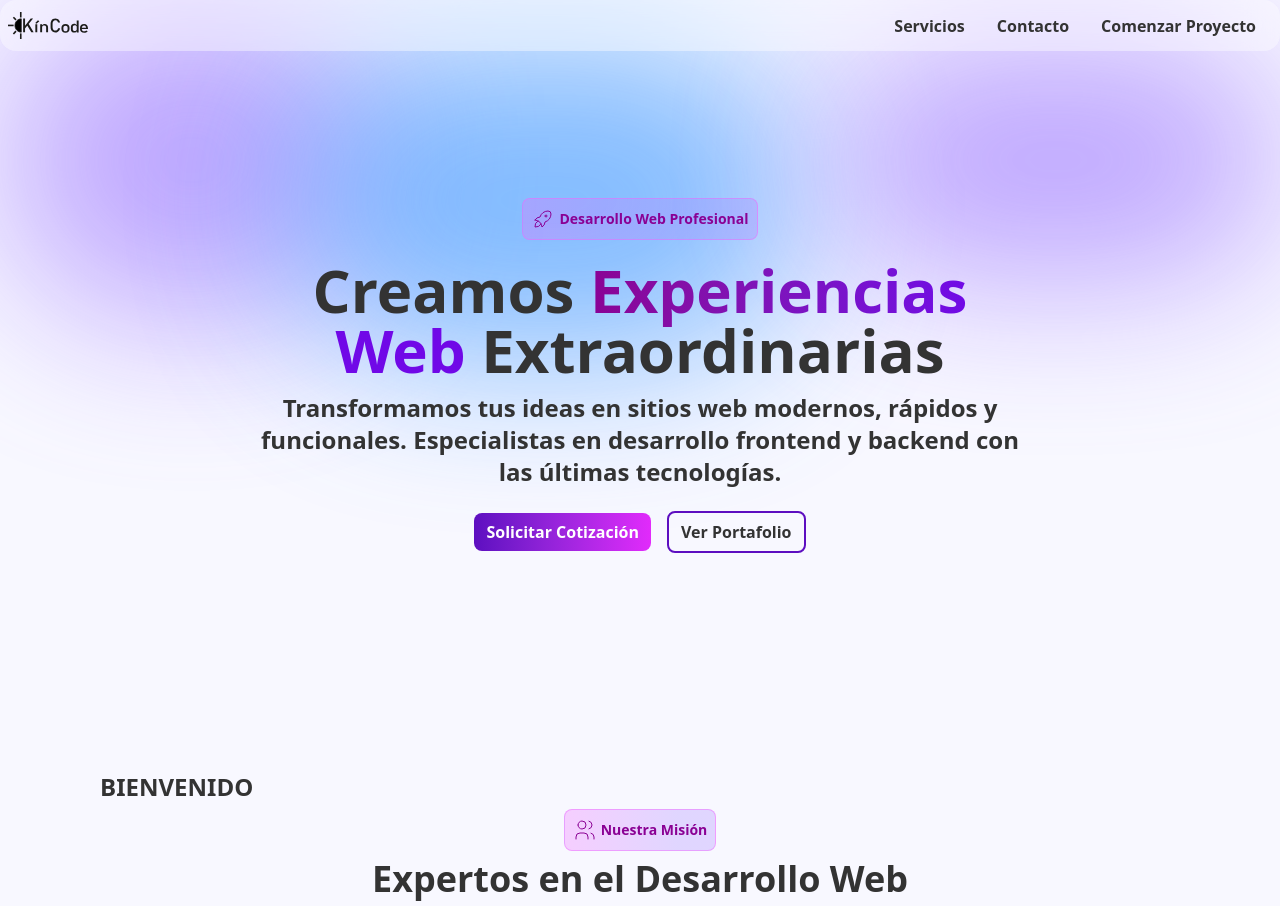
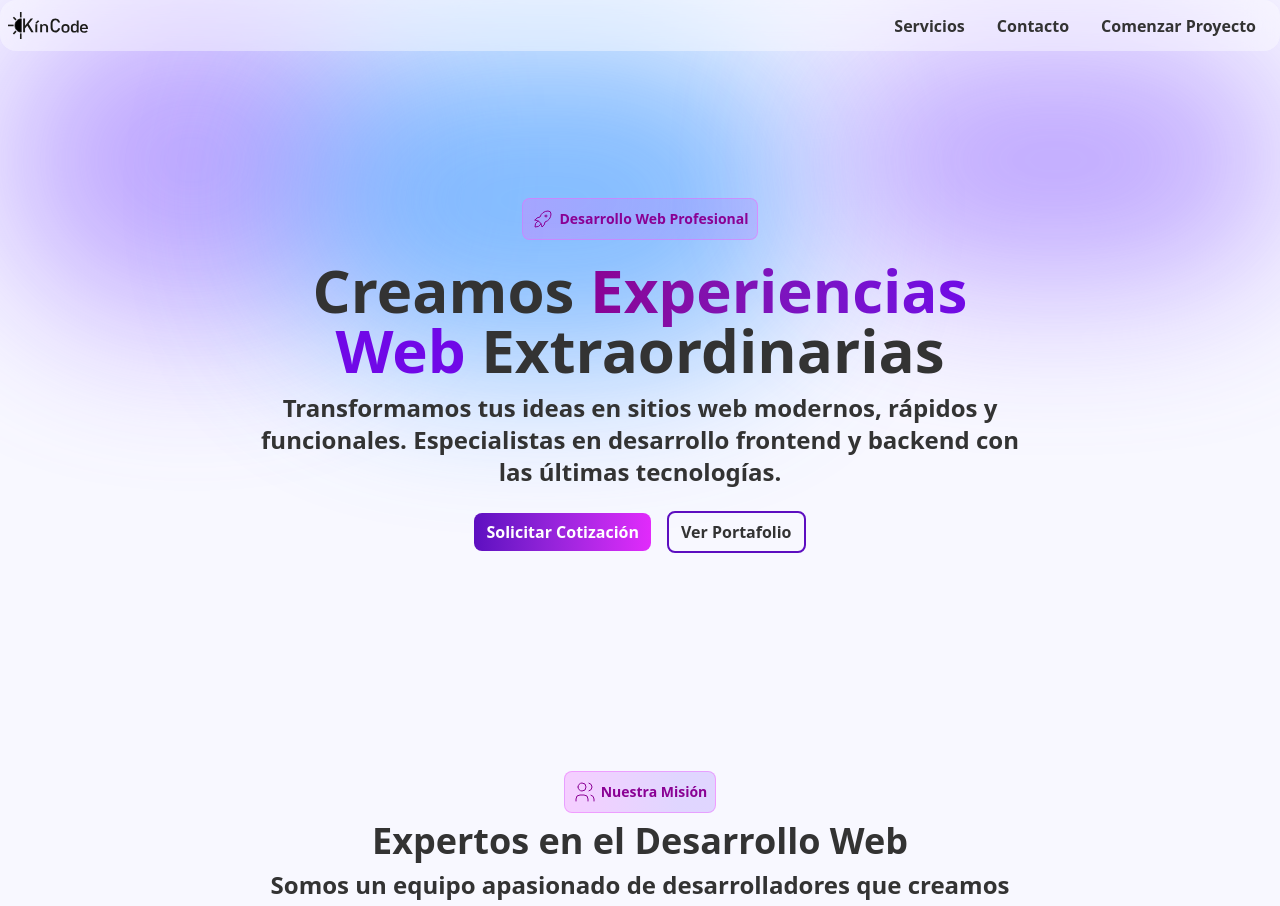
Before and after one commit to GrandMostach0/KinCodeLandingPage, a React (Vite) app: page / in a window 1280 px wide. Shown: the top 906 px of the page. Built offline with nearby package versions, Linux system fonts and the light colour scheme.

Commit message:
anexo de splitText

```diff
--- a/src/components/Mision.jsx
+++ b/src/components/Mision.jsx
@@ -6,19 +6,22 @@ function Mision() {
     return(
         <section className="division">
 
-            <SplitText2
-                text="BIENVENIDO"
-                className="text-2xl font-semibold text-center"
-                delay={100}
-                duration={0.6}
-                ease="power3.out"
-                splitType="chars"
-            />
-
             <div className="borde text-center flex flex-col items-center justify-center gap-2">
                 <span className="tag"> <UsersIc /> Nuestra Misión</span>
                 <h1 className="titulo">Expertos en el Desarrollo Web</h1>
-                <p className="w-[90%] md:w-[70%] text-lg sm:text-xl lg:text-2xl font-semibold">Somos un equipo apasionado de desarrolladores que creamos soluciones web innovadoras. Creatividad, tecnología y experiencia.</p>
+                <SplitText2
+                    text="Somos un equipo apasionado de desarrolladores que creamos soluciones web innovadoras. Creatividad, tecnología y experiencia."
+                    className="w-[90%] md:w-[70%] text-lg sm:text-xl lg:text-2xl font-semibold"
+                    delay={40}
+                    duration={0.4}
+                    ease="power3.out"
+                    splitType="words"
+                    from={{ opacity: 0, y: 40}}
+                    to={{ opacity: 1, y: 0}}
+                    threshold={0.1}
+                    rootMargin="-100px"
+                    textAlign="center"
+                />
             </div>
 
             <div className="grid gap-2 sm:grid-cols-3 sm:gap-2 md:gap-8 w-full sm:w-[98%] m-auto mt-8">
```
Also changed, not shown: src/styles/AnimacionTextos.css (deleted).
